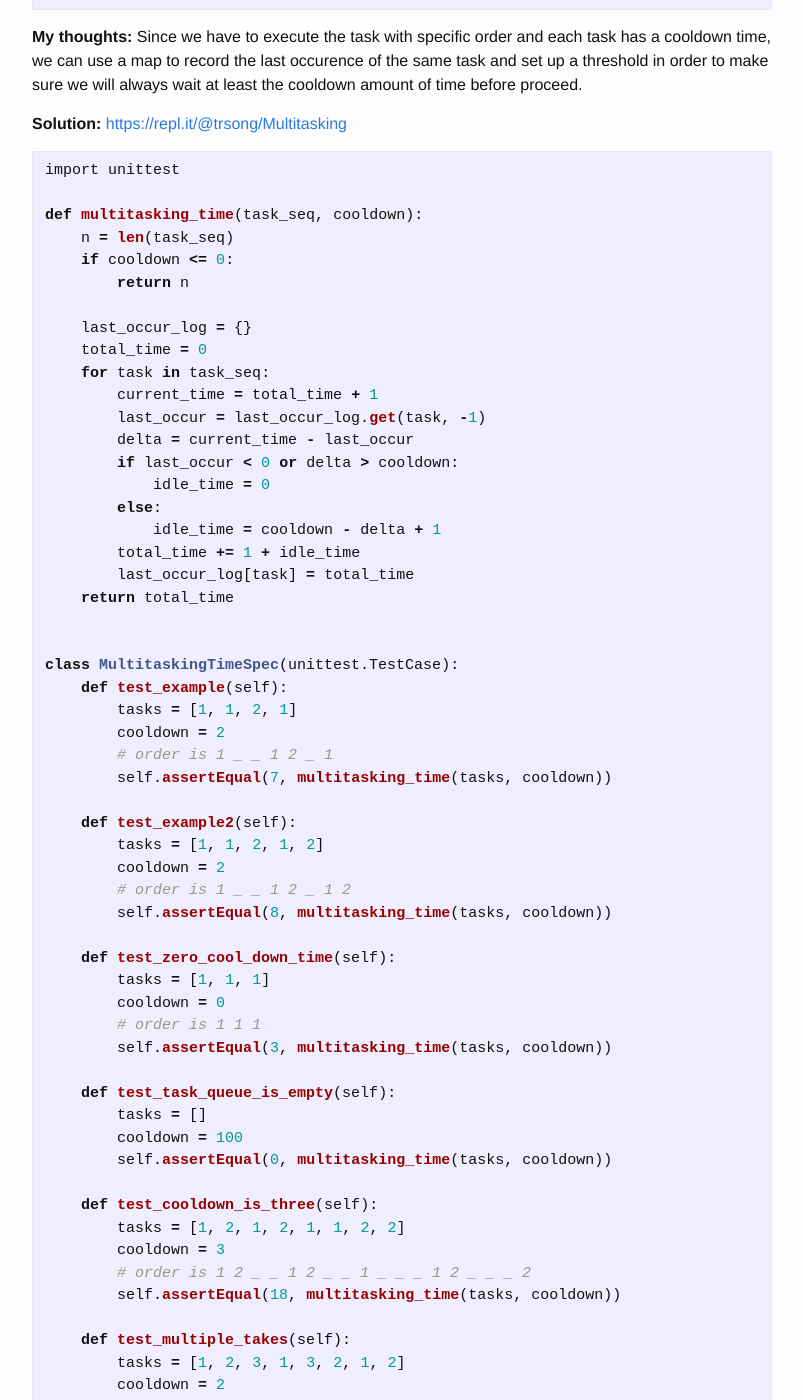
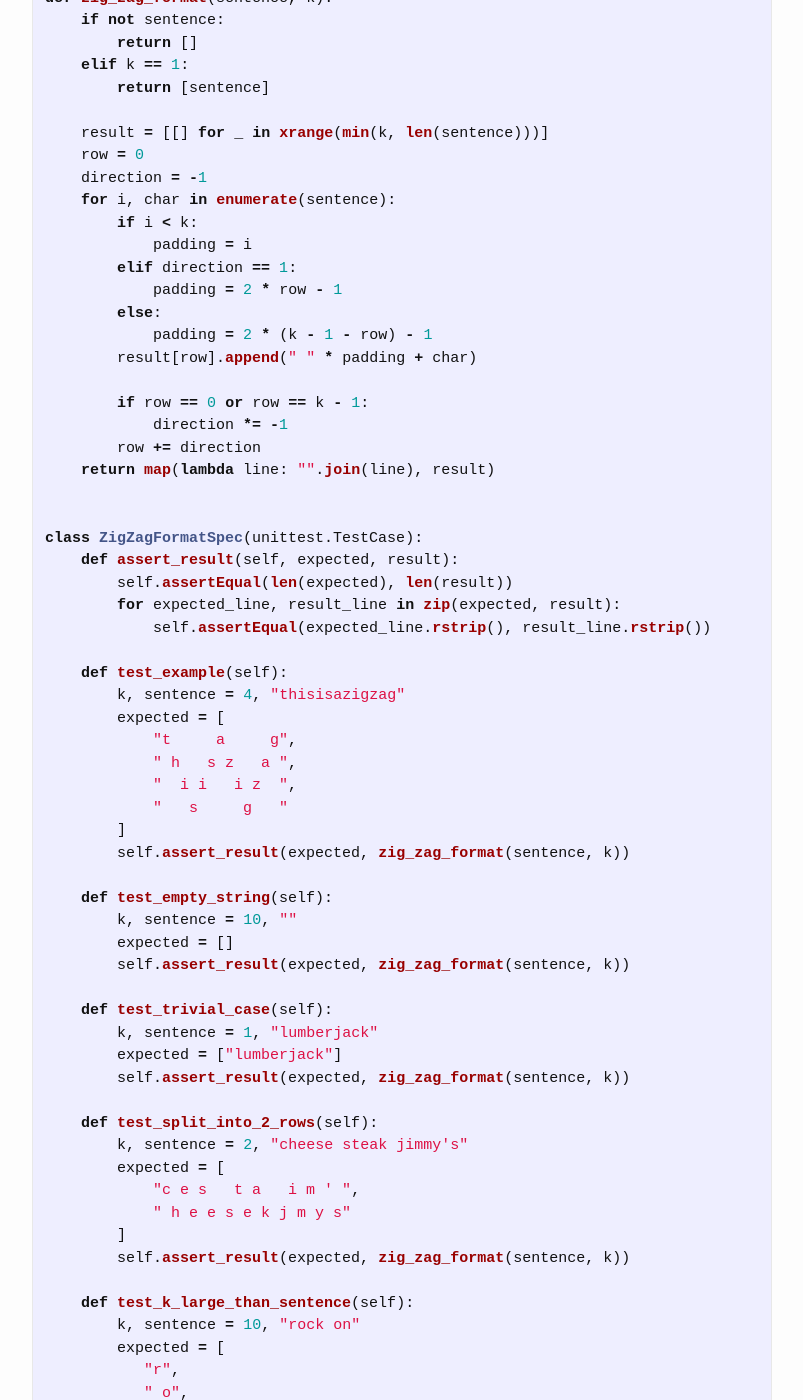
Before and after one commit to trsong/trsong.github.io, a Jekyll site: the page built from _posts/2019-11-01-DailyQuestionsNov.md, in a window 1280 px wide and 1400 px high, scrolled down 1933 px. Shown: the whole window, without its empty margins (238-1041 px from the left). Built offline with Jekyll 4.4.1, drawn with Linux system fonts in a browser that asks for light colours; some of the changed text lies outside the part shown.

````diff
--- a/_posts/2019-11-01-DailyQuestionsNov.md
+++ b/_posts/2019-11-01-DailyQuestionsNov.md
@@ -18,6 +18,9 @@ categories: Python/Java
 
 **Java Playground:** [https://repl.it/languages/java](https://repl.it/languages/java)
 
+### Dec 5, 2019 LC 222 \[Medium\] Count Complete Tree Nodes
+---
+> **Question:** Given a complete binary tree, count the number of nodes in faster than O(n) time. Recall that a complete binary tree has every level filled except the last, and the nodes in the last level are filled starting from the left.
 
 ### Dec 4, 2019 \[Medium\] Zig-Zag String
 ---
@@ -32,6 +35,113 @@ t     a     g
    s     g
 ```
 
+**Solution:** [https://repl.it/@trsong/NarrowUnfitInterfacestandard](https://repl.it/@trsong/NarrowUnfitInterfacestandard)
+```py
+import unittest
+
+def zig_zag_format(sentence, k):
+    if not sentence:
+        return []
+    elif k == 1:
+        return [sentence]
+
+    result = [[] for _ in xrange(min(k, len(sentence)))]
+    row = 0
+    direction = -1
+    for i, char in enumerate(sentence):
+        if i < k:
+            padding = i
+        elif direction == 1:
+            padding = 2 * row - 1
+        else:
+            padding = 2 * (k - 1 - row) - 1
+        result[row].append(" " * padding + char)
+
+        if row == 0 or row == k - 1:
+            direction *= -1
+        row += direction
+    return map(lambda line: "".join(line), result)
+
+
+class ZigZagFormatSpec(unittest.TestCase):
+    def assert_result(self, expected, result):
+        self.assertEqual(len(expected), len(result))
+        for expected_line, result_line in zip(expected, result):
+            self.assertEqual(expected_line.rstrip(), result_line.rstrip())
+
+    def test_example(self):
+        k, sentence = 4, "thisisazigzag"
+        expected = [
+            "t     a     g",
+            " h   s z   a ",
+            "  i i   i z  ",
+            "   s     g   "
+        ]
+        self.assert_result(expected, zig_zag_format(sentence, k))
+
+    def test_empty_string(self):
+        k, sentence = 10, ""
+        expected = []
+        self.assert_result(expected, zig_zag_format(sentence, k))
+
+    def test_trivial_case(self):
+        k, sentence = 1, "lumberjack"
+        expected = ["lumberjack"]
+        self.assert_result(expected, zig_zag_format(sentence, k))
+
+    def test_split_into_2_rows(self):
+        k, sentence = 2, "cheese steak jimmy's"
+        expected = [
+            "c e s   t a   i m ' ",
+            " h e e s e k j m y s"
+        ]
+        self.assert_result(expected, zig_zag_format(sentence, k))
+
+    def test_k_large_than_sentence(self):
+        k, sentence = 10, "rock on"
+        expected = [
+           "r",
+           " o",
+           "  c",
+           "   k",
+           "     ",
+           "     o",
+           "      n"
+        ]
+        self.assert_result(expected, zig_zag_format(sentence, k))
+
+    def test_k_barely_make_two_folds(self):
+        k, sentence = 6, "robin hood"
+        expected = [
+            "r         ",
+            " o       d",
+            "  b     o ",
+            "   i   o  ",
+            "    n h   ",
+            "          "
+        ]
+        self.assert_result(expected, zig_zag_format(sentence, k))
+
+    def test_k_barely_make_three_folds(self):
+        k, sentence = 10, "how do you turn this on"
+        expected = [
+            "h                 i     ",
+            " o               h s    ",
+            "  w             t       ",
+            "                     o  ",
+            "    d         n       n ",
+            "     o       r          ",
+            "            u           ",
+            "       y   t            ",
+            "        o               ",
+            "         u              "
+        ]
+        self.assert_result(expected, zig_zag_format(sentence, k))
+
+
+if __name__ == '__main__':
+    unittest.main(exit=False)
+```
 ### Dec 3, 2019 \[Medium\] Multitasking
 ---
 > **Question:** We have a list of tasks to perform, with a cooldown period. We can do multiple of these at the same time, but we cannot run the same task simultaneously.
````
